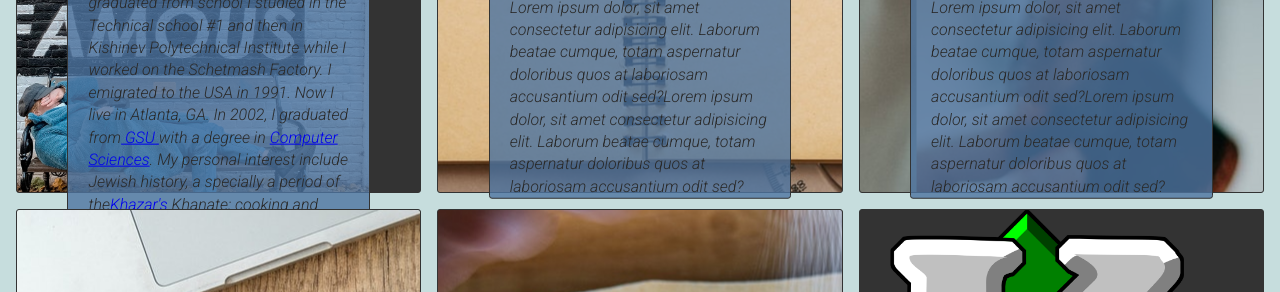
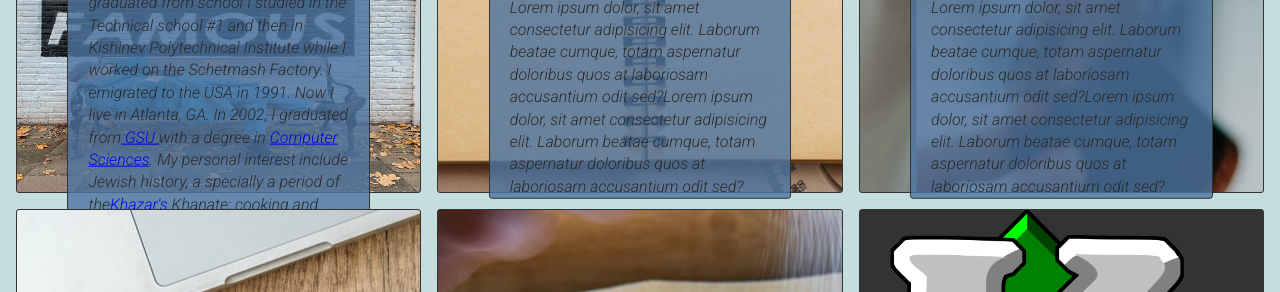
Before and after one commit to yanportnoy/yankele.com_js_modern, a plain HTML site: page index.html in a window 1280 px wide. Shown: the part 159-451 px from the top of the page. Drawn offline with Linux system fonts and the light colour scheme.

Commit message:
202201220031

```diff
--- a/style.css
+++ b/style.css
@@ -94,9 +94,10 @@ body {
 }
 .who {
   background-image: url(img/who.jpg);
-  background-size: cover;
+  background-size: contain;
   background-repeat: no-repeat;
-  background-position: -50px;
+  /* background-position: 50%; */
+  background-size: 100% 100%;
 }
 /* "https://lh3.googleusercontent.com/yfjy0WXblhG6CFUUsOEi3GfHu2JVIbMXzYa9yTyj3974aWsTJWYuteAbjZK30jG2lcmMDSKlLh_MMEkaUAoHjWe07rGD88CtilU65ySrIvVEmFVgUciJaU2DBp0NgakudNJNFkHi3ZQ=w1920-h1080" */
 .who:hover {
```
